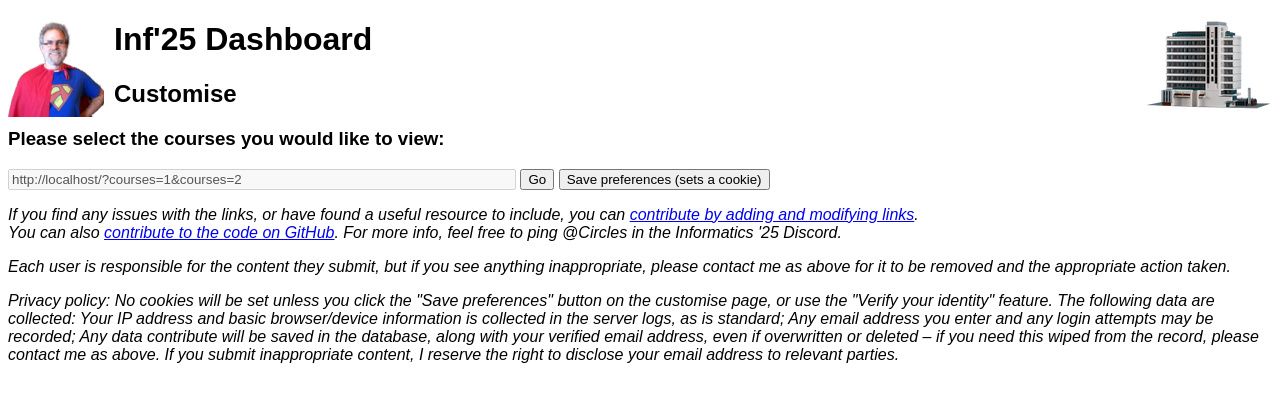
After one commit to oxrush/Inf25, a Flask app: page /customise?courses=1and2 in a window 1280 px wide. The commit adds this page. Shown: the top 402 px of the page. Run offline with Flask 2, Linux system fonts and the light colour scheme; data that the repository does not hold is empty; parts of the project's set-up code (start-up, migrations or seed data) failed here and were passed over.

Commit message:
Add course selection and privacy policy

```diff
--- a/main.py
+++ b/main.py
@@ -35,9 +35,11 @@ def verification_required(function):
 @app.route("/")
 def index():
     if not "courses" in request.args:
-        return redirect(url_for("index", courses="1and2", **request.args)) # add the default courses to the args.
+        courses = request.cookies.get("courses") or "1and2" # TODO: Move default courses to DB / config
+        return redirect(url_for("index", courses=courses, **request.args))
 
-    course_ids = request.args["courses"].split('and')
+    course_string = request.args["courses"]
+    course_ids = course_string.split('and')
     courses = database.get_courses(course_ids)
 
     courses_dict = {}
@@ -50,12 +52,21 @@ def index():
     weekly_assignments = database.get_weekly_assignments(course_ids)
     date_assignments = database.get_date_assignments(course_ids)
 
-    return render_template("main.html", courses=courses, courses_dict=courses_dict, quote_plus=quote_plus, weekly_assignments=weekly_assignments, date_assignments=date_assignments)
+    return render_template("main.html", courses=courses, courses_dict=courses_dict, quote_plus=quote_plus, weekly_assignments=weekly_assignments, date_assignments=date_assignments, course_string=course_string)
 '''
 @app.errorhandler(404)
 def err_404(e):
     return render_template("404.html"), 404
 '''
+
+@app.route("/customise")
+def customise():
+    course_ids_checked = (request.args.get("courses") or "").split('and')
+    courses = database.get_courses()
+    for course in courses:
+        course["_checked"] = (str(course["id"]) in course_ids_checked)
+
+    return render_template("customise.html", courses=courses, course_ids_checked=course_ids_checked)
 
 @app.route("/course/<id>")
 @verification_required
--- /dev/null
+++ b/templates/customise.html
@@ -0,0 +1,56 @@
+{% extends "frame.html" %}
+
+{% block content %}
+
+<h2>Customise</h2>
+
+<h3>Please select the courses you would like to view:</h3>
+
+<form id="courses">
+    {% for course in courses %}
+    <div>
+        <input type="checkbox" id="checkbox-course-{{course['id']}}" name="checkbox-course-{{course['id']}}" value="{{course['id']}}" onchange="update()" {% if course['_checked'] %} checked {% endif %} />
+        <label for="checkbox-course-{{course['id']}}">{{course['shortname']}} &ndash; {{course['name']}}</label>
+    </div>
+
+
+    {% endfor %}
+</form>
+
+<div>
+    <input type="text" id="url" name="url" style="width: 500px;" value="{{url_for('index', _external=True, courses=course_ids_checked)}}" disabled />
+    <button onclick="go()">Go</button>
+    <button onclick="set_cookie()">Save preferences (sets a cookie)</button>
+</div>
+
+<script>
+    var courseString="{{course_ids_checked}}";
+    function update() {
+
+        var courses = document.getElementById("courses").getElementsByTagName("input");
+        var selectedCourses = []
+
+        for (var i = 0; i < courses.length; i++) {
+            element = courses[i]
+            if (!element.type=="checkbox")
+                return;
+            if (element.checked)
+                selectedCourses.push(element.value);
+        }
+
+        courseString = selectedCourses.join("and")
+        document.getElementById("url").value = "{{url_for('index', _external=True)}}?courses=" + selectedCourses.join("and");
+
+    }
+
+    function go() {
+        location.href = document.getElementById("url").value;
+    }
+
+    function set_cookie() {
+        document.cookie = `courses=${courseString}; expires=Fri, 31 Dec 2100 23:59:59 GMT`;
+        alert("Cookie set.")
+    }
+
+</script>
+{% endblock %}
--- a/templates/frame.html
+++ b/templates/frame.html
@@ -34,10 +34,16 @@
     {% block content %}
     {% endblock %}
 
-    <p><em>I am not responsible for the accuracy of the information on this page!<br>
-    If you find any issues with the links, or have found a useful resource to include, you can <a href="{{url_for('contribute')}}">contribute by adding and modifying links</a>.<br>
-    You can also <a href="https://github.com/oxrush/Inf25/" target="_blank">contribute to the code on GitHub</a>. For more info, feel free to ping @Circles in the Informatics '25 Discord.<br>
+    <p><em>
+        If you find any issues with the links, or have found a useful resource to include, you can <a href="{{url_for('contribute')}}">contribute by adding and modifying links</a>.<br>
+        You can also <a href="https://github.com/oxrush/Inf25/" target="_blank">contribute to the code on GitHub</a>. For more info, feel free to ping @Circles in the Informatics '25 Discord.<br>
     </em></p>
+    <p><em>
+        Each user is responsible for the content they submit, but if you see anything inappropriate, please contact me as above for it to be removed and the appropriate action taken.
+    <em></p>
+    <p><em>
+        Privacy policy: No cookies will be set unless you click the "Save preferences" button on the customise page, or use the "Verify your identity" feature. The following data are collected: Your IP address and basic browser/device information is collected in the server logs, as is standard; Any email address you enter and any login attempts may be recorded; Any data contribute will be saved in the database, along with your verified email address, even if overwritten or deleted &ndash; if you need this wiped from the record, please contact me as above. If you submit inappropriate content, I reserve the right to disclose your email address to relevant parties.
+    </p></em>
 
     </body>
 </html>
--- a/templates/main.html
+++ b/templates/main.html
@@ -21,7 +21,7 @@
 -->
 </ul>
 
-<h2>Courses</h2>
+<h2 style="display: inline;">Courses</h2>&nbsp;&nbsp;<a href="{{url_for('customise', courses=course_string)}}">Customise view</a>
 <table class="fullwidth border">
 
 	<!-- Headings -->
```
